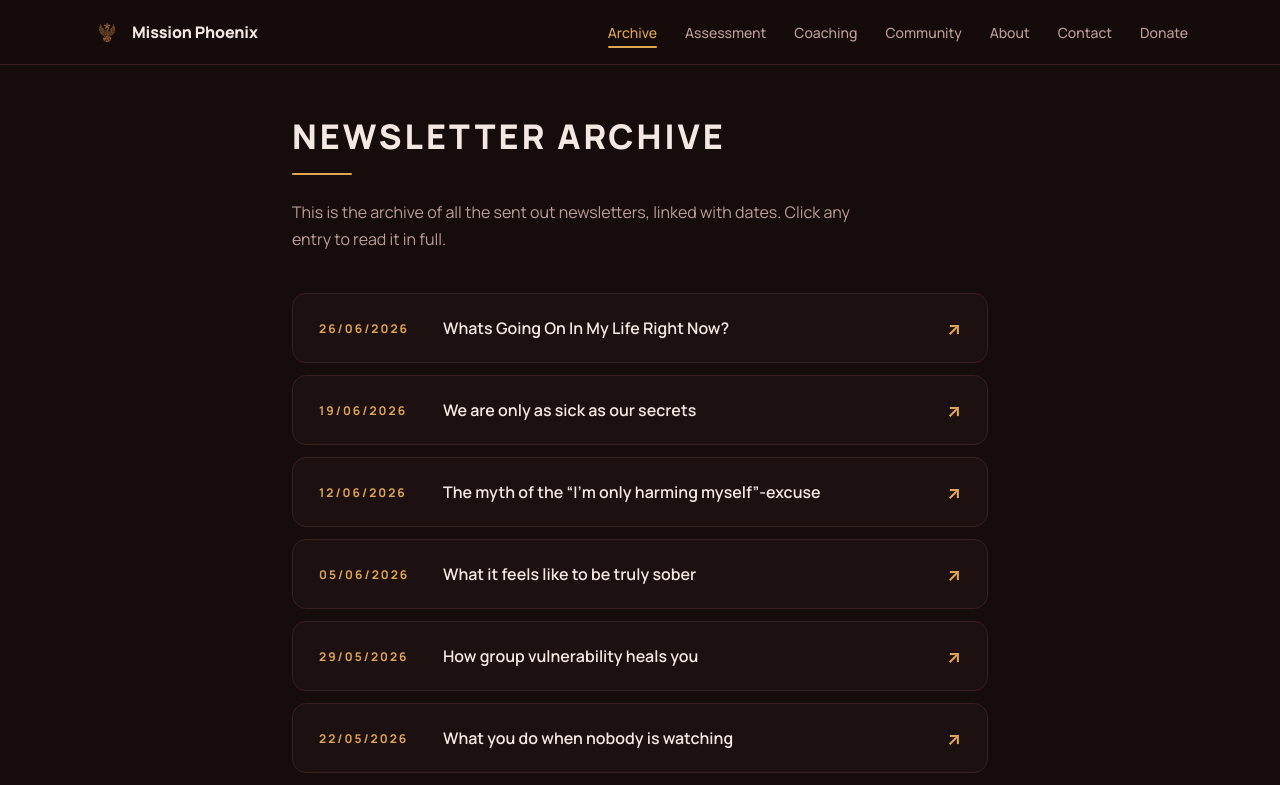
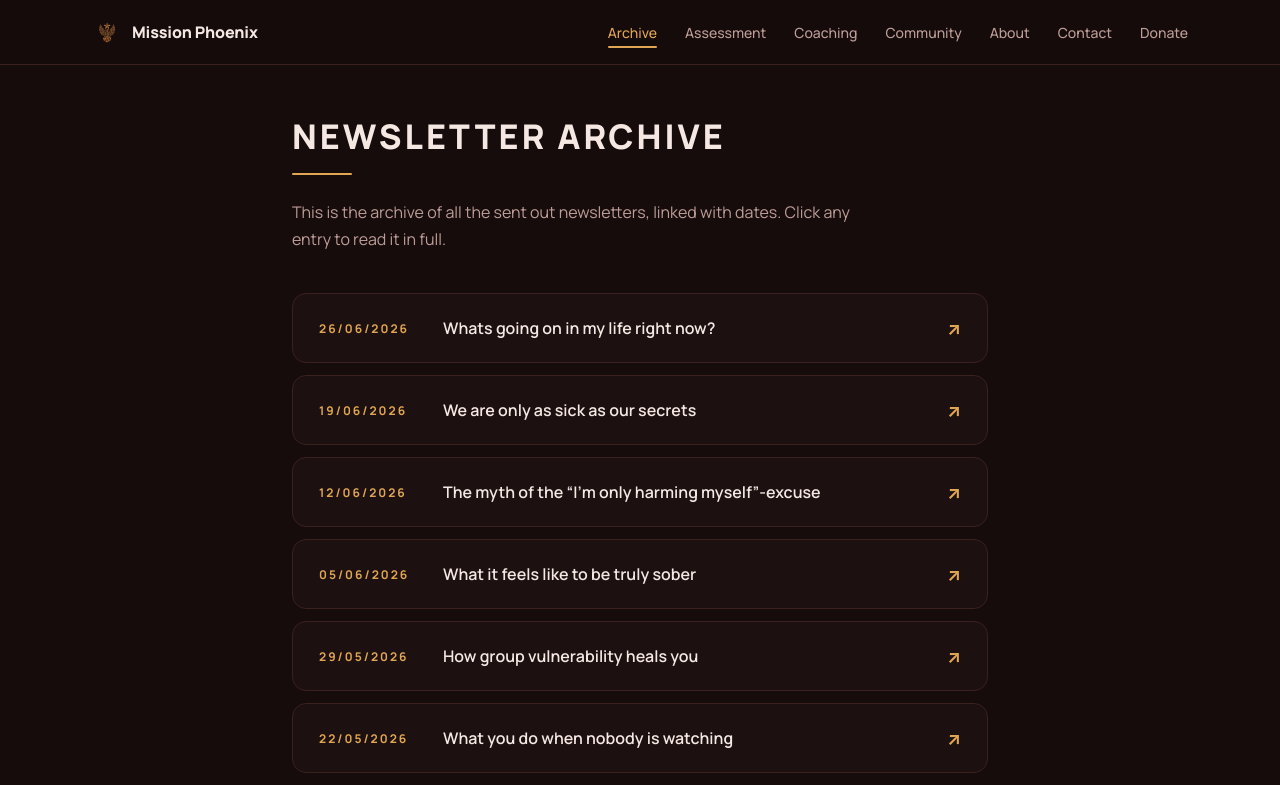
Before and after one commit to MichaelFjell/missionphoenix, a React (Vite) app in the folder mission-phoenix/: page /archive in a window 1280 px wide. Shown: the top 785 px of the page. Built offline with nearby package versions, Linux system fonts and the light colour scheme; no server answers.

Commit message:
Fix capitalization in newsletter title

```diff
--- a/mission-phoenix/src/Archive.jsx
+++ b/mission-phoenix/src/Archive.jsx
@@ -1,7 +1,7 @@
 export default function Archive() {
   const newsletters = [
      {
-      title: 'Whats Going On In My Life Right Now?',
+      title: 'Whats going on in my life right now?',
       date: '26/06/2026',
       url: 'https://buttondown.com/missionphoenix/archive/whats-going-on-in-my-life-right-now/',
     },
```
